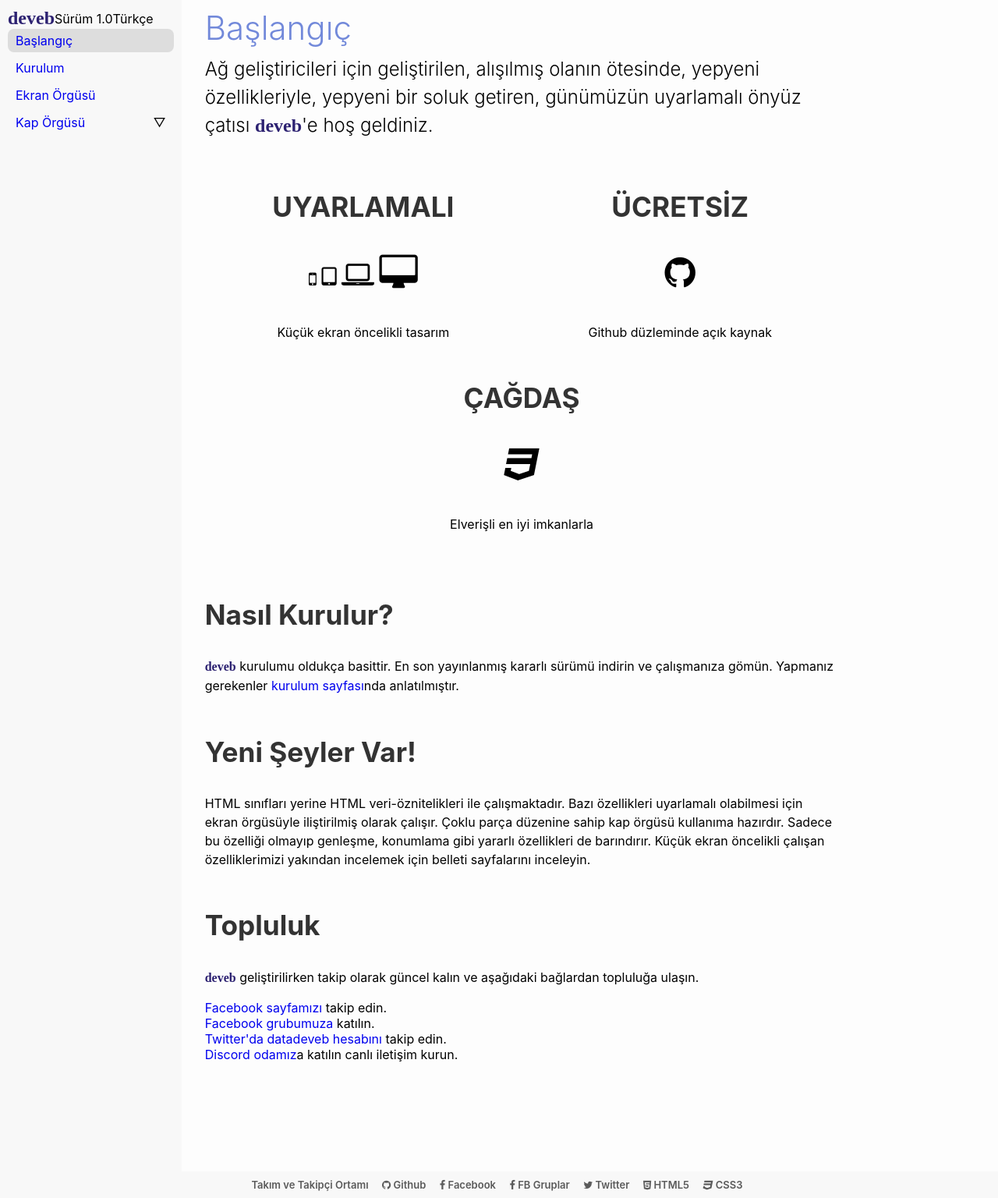
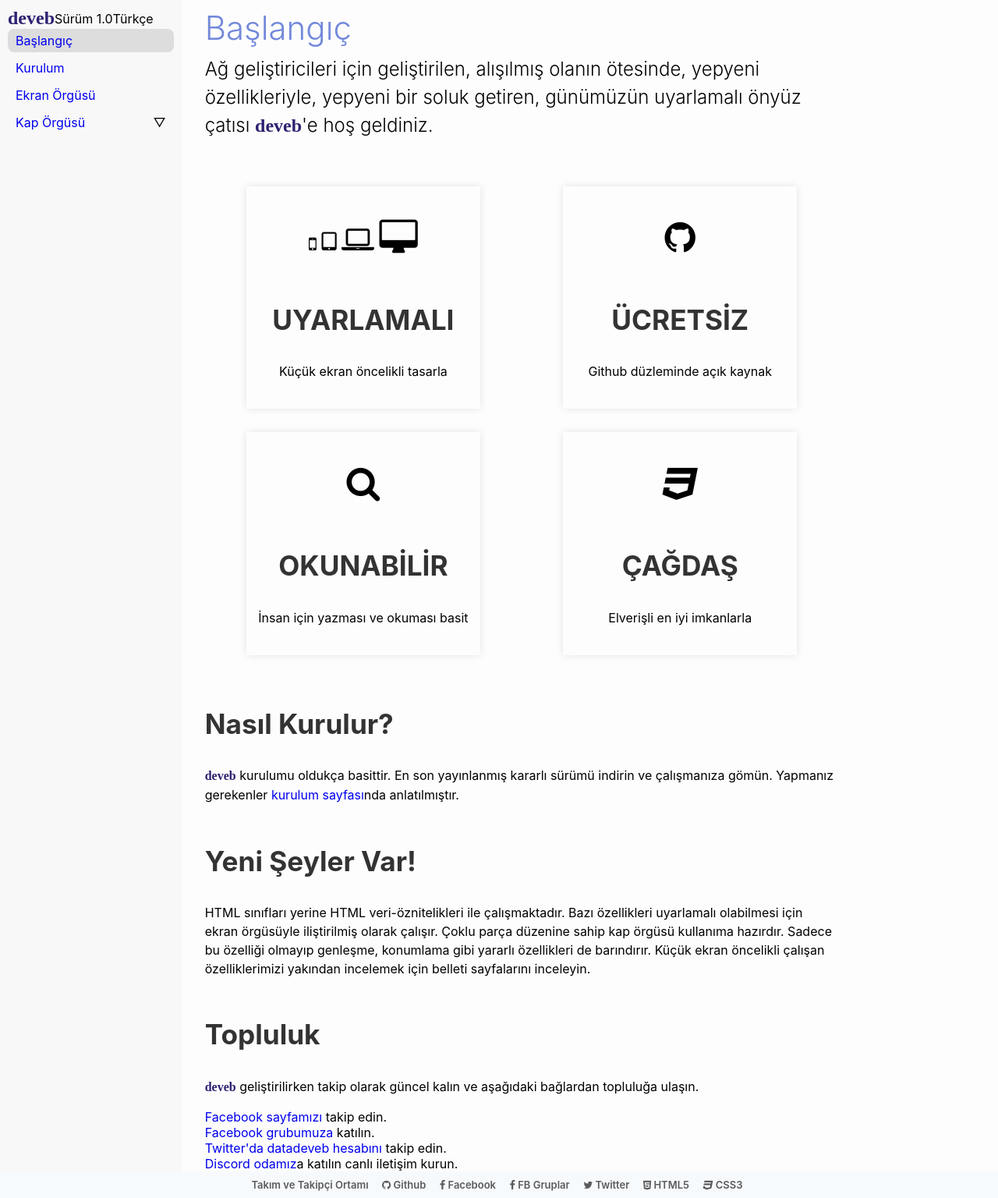
Before and after one commit to data-deveb/data-deveb.github.io, a Jekyll site: the page built from 1.0/tr/index.html, in a window 1280 px wide. Shown: the whole page at 78% size. Built offline with Jekyll 4.4.1, drawn with Linux system fonts in a browser that asks for light colours; some web fonts are replaced.

Commit message:
deveb 1.0 belletileri
Belleti belgesini güncelleme.

```diff
--- a/1.0/tr/index.html
+++ b/1.0/tr/index.html
@@ -9,27 +9,38 @@
 
 <div data-gnl="ortada metin-ortada" data-byk="dengeli-aralık">
   <div data-kart style="width:300px;">
-    <h1>UYARLAMALI</h1>
+
     <p style="font-size:23px;">
     <i class="fa fa-mobile" aria-hidden="true" style="font-size:1em;"></i>
     <i class="fa fa-tablet" aria-hidden="true" style="font-size:1.3em;"></i>
     <i class="fa fa-laptop" aria-hidden="true" style="font-size:1.7em;"></i>
     <i class="fa fa-desktop" aria-hidden="true" style="font-size:2em;"></i>
     </p>
-    <p>Küçük ekran öncelikli tasarım</p>
+    <h1>UYARLAMALI</h1>
+    <p>Küçük ekran öncelikli tasarla</p>
   </div>
   <div data-kart style="width:300px;">
-      <h1>ÜCRETSİZ</h1>
+
       <p style="font-size:23px;">
         <i class="fa fa-github" aria-hidden="true" style="font-size:2em;"></i>
       </p>
+      <h1>ÜCRETSİZ</h1>
       <p>Github düzleminde açık kaynak</p>
   </div>
   <div data-kart style="width:300px;">
-    <h1>ÇAĞDAŞ</h1>
+
+      <p style="font-size:23px;">
+        <i class="fa fa-search" aria-hidden="true" style="font-size:2em;"></i>
+      </p>
+      <h1>OKUNABİLİR</h1>
+      <p>İnsan için yazması ve okuması basit</p>
+  </div>
+  <div data-kart style="width:300px;">
+
     <p style="font-size:23px;">
       <i class="fa fa-css3" aria-hidden="true" style="font-size:2em;"></i>
     </p>
+    <h1>ÇAĞDAŞ</h1>
     <p>Elverişli en iyi imkanlarla</p>
   </div>
 </div>
--- a/1.0/tr/kap-orgusu/genlesme-duzeni.html
+++ b/1.0/tr/kap-orgusu/genlesme-duzeni.html
@@ -1,6 +1,6 @@
 ---
 layout: s1n0/varsayilan
-title: Kap Örgüsü Genleşme Düzeni
+title: Genleşme Düzeni - Kap Örgüsü
 ---
 
   <p>Basit şekilde genleşmeler belirterek kap alanları oluşturabilirsiniz. Genleşme düzeni "CSS FLEX" özelliği üzerine geliştirilmiştir. genleşme örgüsünün kullanımı için ekran özniteliklerine (data-gnl, data-mnk ...) "<span data-metin="ana">SAYIg</span>" sınıfını yazmanız yeterlidir. SAYI 1 ile 24 arasında değer alabilir. Örneğin sayfayı ikiye ayırıp sol tarafın sağ taraftan iki kat daha geniş olmasını istiyorsunuz. Bunun için data-gnl="2g" data-gnl="1g" öznitelikleri tanımlaybilirsiniz.</p>
--- a/1.0/tr/kap-orgusu/konumlama.html
+++ b/1.0/tr/kap-orgusu/konumlama.html
@@ -1,6 +1,6 @@
 ---
 layout: s1n0/varsayilan
-title: Kap Örgüsü Konumlama
+title: Konumlama - Kap Örgüsü
 ---
 
   <p>Deveb kap örgüsünün konumlama özellikleri oluşturulmuş birkaç öznitelik sınıfıyla kullanılır. İsterseniz tek tek bu sınıfları inceleyelim</p>
--- a/assets/css/imge.css
+++ b/assets/css/imge.css
@@ -100,7 +100,7 @@
 
 /* Genel Özellikler */
 body {
-	background-color: #f8f8f8;
+	background-color: #f7fafc;
 	font-family: -apple-system,BlinkMacSystemFont,"Segoe UI",Roboto,"Helvetica Neue",Arial,sans-serif,"Apple Color Emoji","Segoe UI Emoji","Segoe UI Symbol";
 }
 
@@ -369,6 +369,12 @@
   margin:2px;
   padding:5px;
   background-color: #fff;
+}
+[data-kart]{
+  box-shadow: 0 0 10px rgba(0, 0, 0, 0.1);
+margin-top: 30px;
+padding: 20px 15px;
+transition: all 0.5s ease 0s;
 }
 [data-kart~="haber"]{
 	display: flex;
```
